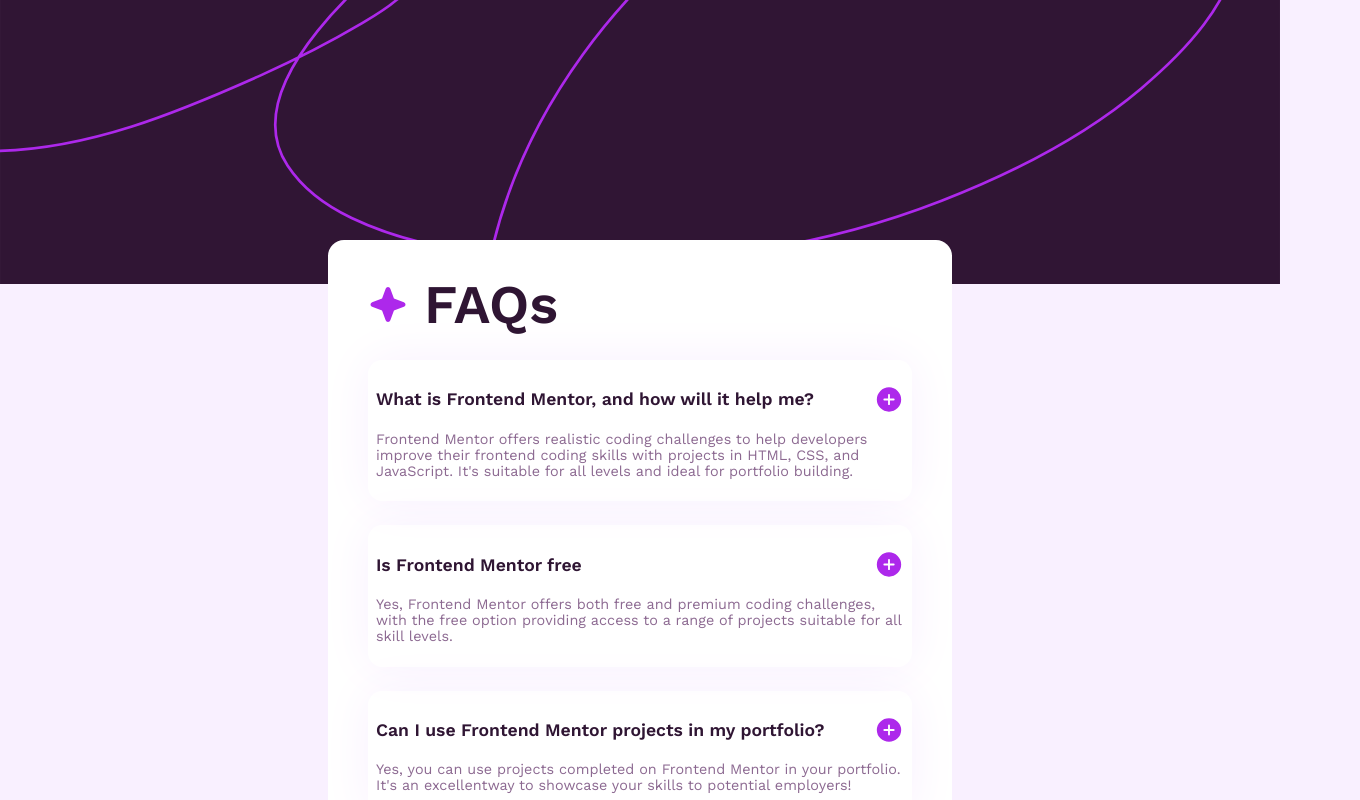
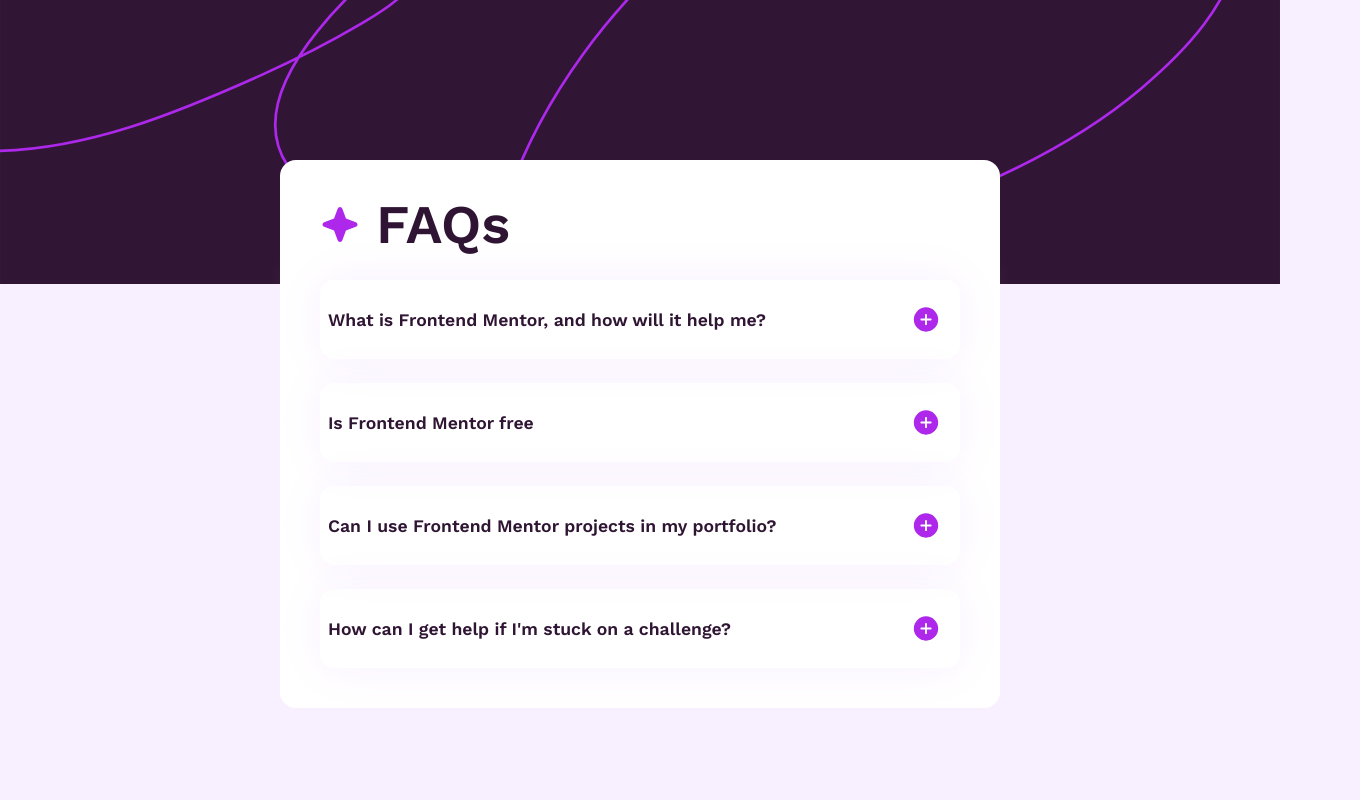
Before and after one commit to DevHeris/faq-accordion, a React (Vite) app: page / in a window 1280 px wide. Shown: the top 800 px of the page, 1360 px wide, since content can reach past the window. Built offline with nearby package versions, Linux system fonts and the light colour scheme.

Commit message:
functionality added

```diff
--- a/src/App.jsx
+++ b/src/App.jsx
@@ -1,24 +1,30 @@
+import { useState } from "react";
+
 /* eslint-disable react/prop-types */
 const faqs = [
   {
     question: "What is Frontend Mentor, and how will it help me?",
     answer:
       "Frontend Mentor offers realistic coding challenges to help developers improve their frontend coding skills with projects in HTML, CSS, and JavaScript. It's suitable for all levels and ideal for portfolio building.",
+    id: 1,
   },
   {
     question: "Is Frontend Mentor free",
     answer:
       "Yes, Frontend Mentor offers both free and premium coding challenges, with the free option providing access to a range of projects suitable for all skill levels.",
+    id: 2,
   },
   {
     question: "Can I use Frontend Mentor projects in my portfolio?",
     answer:
       "Yes, you can use projects completed on Frontend Mentor in your portfolio. It's an excellentway to showcase your skills to potential employers!",
+    id: 3,
   },
   {
-    question: "How can I get help if I'm stuck on a Frontend Mentor challenge?",
+    question: "How can I get help if I'm stuck on a challenge?",
     answer:
       "The best place to get help is inside Frontend Mentor's Discord community. There's a help channel where you can ask questions and seek support from other community members.",
+    id: 4,
   },
 ];
 
@@ -27,6 +33,14 @@
 }
 
 function Accordion() {
+  const [curOpen, setCurOpen] = useState(null);
+
+  function handleCurOpen(cur) {
+    setCurOpen(cur);
+
+    cur === curOpen && setCurOpen(null);
+  }
+
   return (
     <section className="accordion">
       <header>
@@ -35,8 +49,13 @@
       </header>
       <main>
         <ul className="items">
-          {faqs.map((faq) => (
-            <AccordionItem faq={faq} key={faq.question} />
+          {faqs.map((faq, i) => (
+            <AccordionItem
+              faq={faq}
+              key={faq.question}
+              curOpen={curOpen}
+              onClick={() => handleCurOpen(i)}
+            />
           ))}
         </ul>
       </main>
@@ -44,18 +63,19 @@
   );
 }
 
-function AccordionItem({ faq }) {
+function AccordionItem({ faq, onClick, curOpen }) {
+  const isOpen = curOpen === faq.id - 1;
   return (
-    <li className="item">
+    <li className="item" onClick={onClick}>
       <h4 className="question">
         <span>{faq.question}</span>
         <img
           className="icon"
-          src="src/assets/images/icon-plus.svg"
+          src={`src/assets/images/icon-${isOpen ? "minus" : "plus"}.svg`}
           alt="icon"
         />
       </h4>
-      <p className="answer">{faq.answer}</p>
+      {isOpen && <p className="answer">{faq.answer}</p>}
     </li>
   );
 }
--- a/src/index.css
+++ b/src/index.css
@@ -38,16 +38,19 @@
 }
 
 .accordion {
-  --max-width: 40em;
+  /* --max-width: 100em; */
   --padding: 1rem;
 
-  width: min(var(--max-width), 100% - var(--padding) * 1);
+  /* width: min(var(--max-width), 100% - var(--padding) * 1); */
+  max-width: 45em;
+  width: 45em;
   margin-inline: auto;
   background-color: var(--white);
-  margin-top: 15em;
+  margin-top: 10em;
   border-radius: 1em;
   position: relative;
   left: -50%;
+  padding-bottom: 1em;
 }
 
 .accordion header {
@@ -66,7 +69,7 @@
   color: var(--dark-purple);
 }
 
-ul {
+.items {
   list-style: none;
   padding-inline: 2.5em;
 }
@@ -78,11 +81,13 @@
   box-shadow: 0 0 50px var(--light-pink);
   padding: 0.5em;
   border-radius: 0.9em;
+  cursor: pointer;
 }
 
 .question {
   display: grid;
-  grid-template-columns: 5fr 0.3fr;
+  grid-template-columns: 7fr 0.5fr;
+  grid-gap: 1em;
   align-items: center;
   padding: 1em 0;
 }
@@ -94,7 +99,7 @@
 }
 
 .answer {
-  font-size: 0.9em;
   color: var(--grayish-purple);
   padding-bottom: 1em;
+  margin-right: 1em;
 }
```
